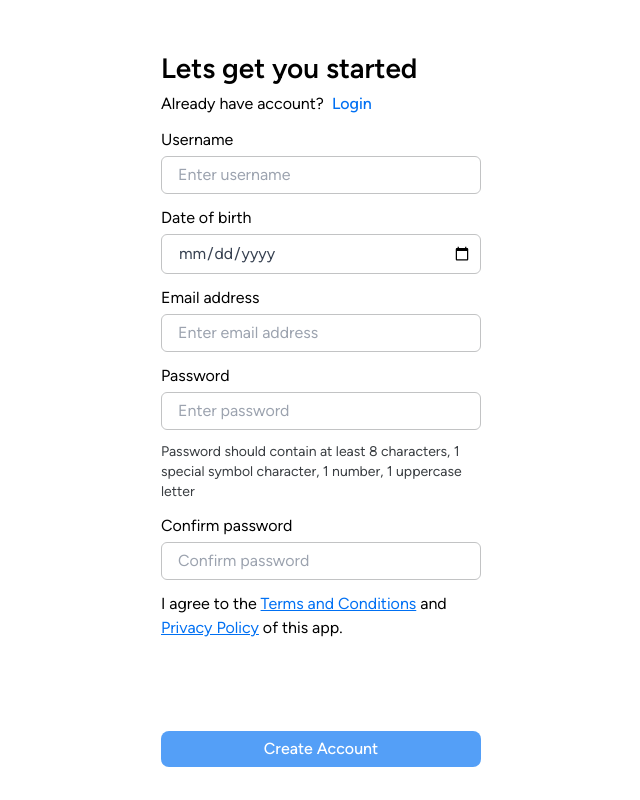
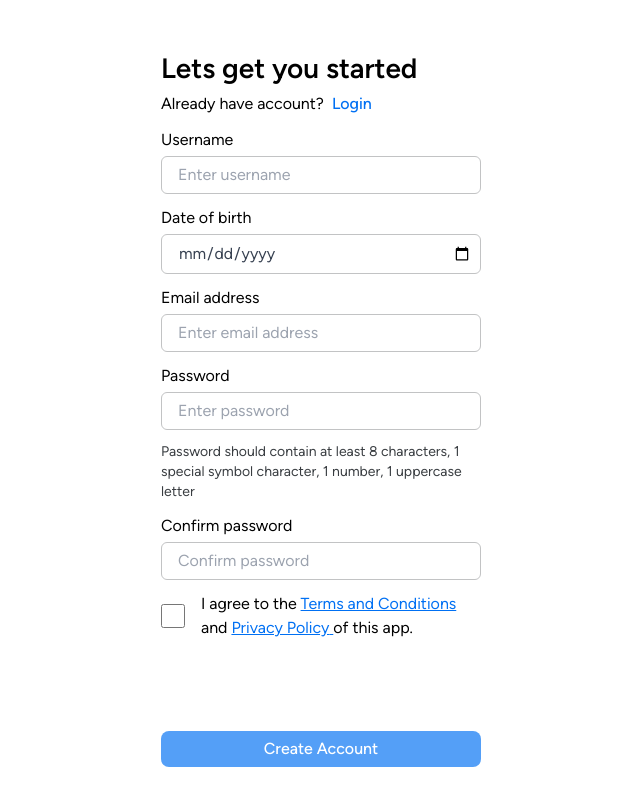
Before and after one commit to webosmotic-developer/react-signup-ui-task, a React (Create React App) app: page /signup in a window 1280 px wide. Shown: the whole page, without its empty margins (319-959 px from the left). Built offline with nearby package versions, Linux system fonts and the light colour scheme; some icons are missing.

Commit message:
Corrected form validations

```diff
--- a/src/assets/main.css
+++ b/src/assets/main.css
@@ -530,6 +530,14 @@ video {
   display: flex;
 }
 
+.h-6 {
+  height: 1.5rem;
+}
+
+.w-6 {
+  width: 1.5rem;
+}
+
 .w-full {
   width: 100%;
 }
@@ -552,6 +560,10 @@ video {
 
 .justify-center {
   justify-content: center;
+}
+
+.gap-4 {
+  gap: 1rem;
 }
 
 .rounded-lg {
@@ -602,6 +614,10 @@ video {
 
 .pr-2 {
   padding-right: 0.5rem;
+}
+
+.align-middle {
+  vertical-align: middle;
 }
 
 .text-14 {
--- a/src/components/common/ButtonWithLoading.js
+++ b/src/components/common/ButtonWithLoading.js
@@ -5,7 +5,7 @@ import { PropTypes } from 'prop-types';
 function ButtonWithLoading({ title, onClick, disabled, type }) {
   return (
     <button
-      className="bg-primary w-full text-white py-1.5 rounded-lg font-base font-medium"
+      className={`${disabled ? 'bg-gray-400' : 'bg-primary'} w-full text-white py-1.5 rounded-lg font-base font-medium`}
       type={type}
       onClick={onClick}
       disabled={disabled || false}
--- /dev/null
+++ b/src/components/hook-form-fields/HookCheckBoxField.js
@@ -0,0 +1,41 @@
+import PropTypes from 'prop-types';
+import { Controller } from 'react-hook-form';
+
+const RHFCheckbox = (props) => {
+  const { name, disabled = false, control, onChange, checkedValue } = props;
+  return (
+    <>
+      <Controller
+        name={name}
+        control={control}
+        render={({ field }) => (
+          <input
+            name={name}
+            {...field}
+            type="checkbox"
+            className="h-6 w-6 rounded-md border-inputBorder"
+            disabled={disabled}
+            checked={checkedValue ?? field?.value}
+            onChange={(value) => {
+              field?.onChange(value);
+              if (onChange) {
+                onChange(value);
+              }
+            }}
+          />
+        )}
+      />
+    </>
+  );
+};
+
+RHFCheckbox.propTypes = {
+  control: PropTypes.any,
+  disabled: PropTypes.bool,
+  label: PropTypes.string,
+  name: PropTypes.string,
+  onChange: PropTypes.func,
+  checkedValue: PropTypes.bool,
+};
+
+export { RHFCheckbox };
--- a/src/components/hook-form-fields/HookTextField.js
+++ b/src/components/hook-form-fields/HookTextField.js
@@ -12,7 +12,7 @@ export const HookTextField = (props) => {
   const { field, fieldState, formState } = useController(props);
   const { type } = props;
   const [showPassword, setShowPassword] = useState(false);
-  console.log({ type });
+
   return (
     <>
       <p className="text-base">{props.label}</p>
--- a/src/pages/signup/SignUp.js
+++ b/src/pages/signup/SignUp.js
@@ -4,22 +4,32 @@ import { useNavigate } from 'react-router-dom';
 import * as yup from 'yup';
 
 import ButtonWithLoading from '../../components/common/ButtonWithLoading';
+import { RHFCheckbox } from '../../components/hook-form-fields/HookCheckBoxField';
 import { HookTextField } from '../../components/hook-form-fields/HookTextField';
 import validationSchemas from '../../utils/validationSchemas';
 const validationSchema = yup.object({
   email: validationSchemas.usernameEmail,
+  username: validationSchemas.username,
   password: validationSchemas.password,
   confirmPassword: validationSchemas.confirmPassword,
+  bDate: validationSchemas.bDate,
+  tnc: validationSchemas.tnc,
 });
 
 export default function SignUp() {
   const navigate = useNavigate();
-  const { handleSubmit, control } = useForm({
+  const {
+    handleSubmit,
+    control,
+    formState: { errors },
+  } = useForm({
     defaultValues: {
+      username: '',
       email: '',
-      date: '',
+      bDate: '',
       password: '',
       confirmPassword: '',
+      tnc: false,
     },
     resolver: yupResolver(validationSchema),
     mode: 'onChange',
@@ -64,6 +74,7 @@ export default function SignUp() {
               type="date"
               name="bDate"
               label="Date of birth"
+              max={new Date().toISOString().split('T')[0]}
               placeHolder="DD / MM / YYYY"
             />
             <HookTextField
@@ -93,21 +104,35 @@ export default function SignUp() {
             />
           </div>
 
-          <p className="text-base mb-91">
+          <div className="flex align-middle mb-91 gap-4">
+            {' '}
+            <div className="flex items-center">
+              {' '}
+              <RHFCheckbox name={'tnc'} control={control} />
+            </div>{' '}
+            <p className="text-base">
+              {' '}
               I agree to the{' '}
               <a className="font-base text-linkColor underline" href="/toc">
-              Terms and Conditions
+                {' '}
+                Terms and Conditions{' '}
               </a>{' '}
               and{' '}
               <a
                 className="font-base text-linkColor underline"
                 href="/privacy-policy"
               >
-              Privacy Policy
+                {' '}
+                Privacy Policy{' '}
               </a>{' '}
-            of this app.
-          </p>
-          <ButtonWithLoading type="submit" title={'Create Account'} />
+              of this app.{' '}
+            </p>{' '}
+          </div>
+          <ButtonWithLoading
+            disabled={Object.keys(errors).length}
+            type="submit"
+            title={'Create Account'}
+          />
         </form>
       </div>
     </div>
--- a/src/utils/validationSchemas.js
+++ b/src/utils/validationSchemas.js
@@ -7,9 +7,13 @@ import * as Yup from 'yup';
 
 const validationSchemas = {
   usernameEmail: Yup.string()
+    .trim()
     .email('Enter valid Email')
-    .min(3, 'Username is too short - should be 3 chars minimum')
     .required('Email is required'),
+  username: Yup.string()
+    .trim()
+    .min(3, 'Username must be at least 3 characters'),
+  tnc: Yup.boolean().oneOf([true], 'Please accept terms and conditions'),
   password: Yup.string()
     .required('Password is required')
     .min(
@@ -21,7 +25,7 @@ const validationSchemas = {
     .matches(/[0-9]/, 'Password can contain numbers')
     .matches('^\\S*$', 'Whitespace is not allowed')
     .matches(
-      /^[a-zA-Z0-9!@#\$%\^\&*\)\(+=._-]+$/g,
+      /^(?=.*[!@#$%^&*(),.?":{}|<>])(?=.*\d)(?=.*[A-Z]).{8,}$/,
       'Password can contain special characters'
     ),
 
@@ -33,6 +37,12 @@ const validationSchemas = {
         'Both password need to be the same'
       ),
   }),
+  bDate: Yup.string()
+    .required('Date of birth is required')
+    .max(
+      new Date().toISOString().split('T')[0],
+      'Date of birth cannot be of future'
+    ),
 };
 
 export default validationSchemas;
```
Lines whose indentation alone changed are shown as unchanged.
